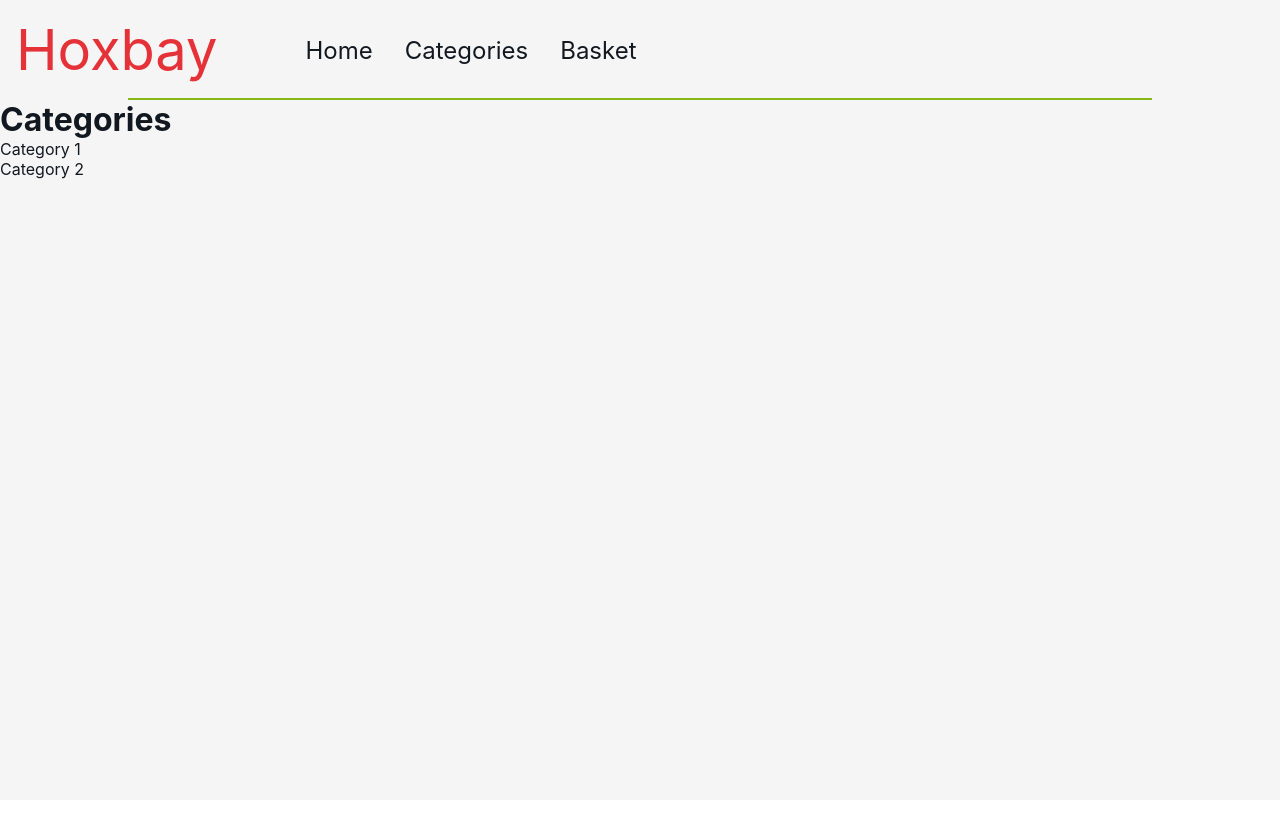
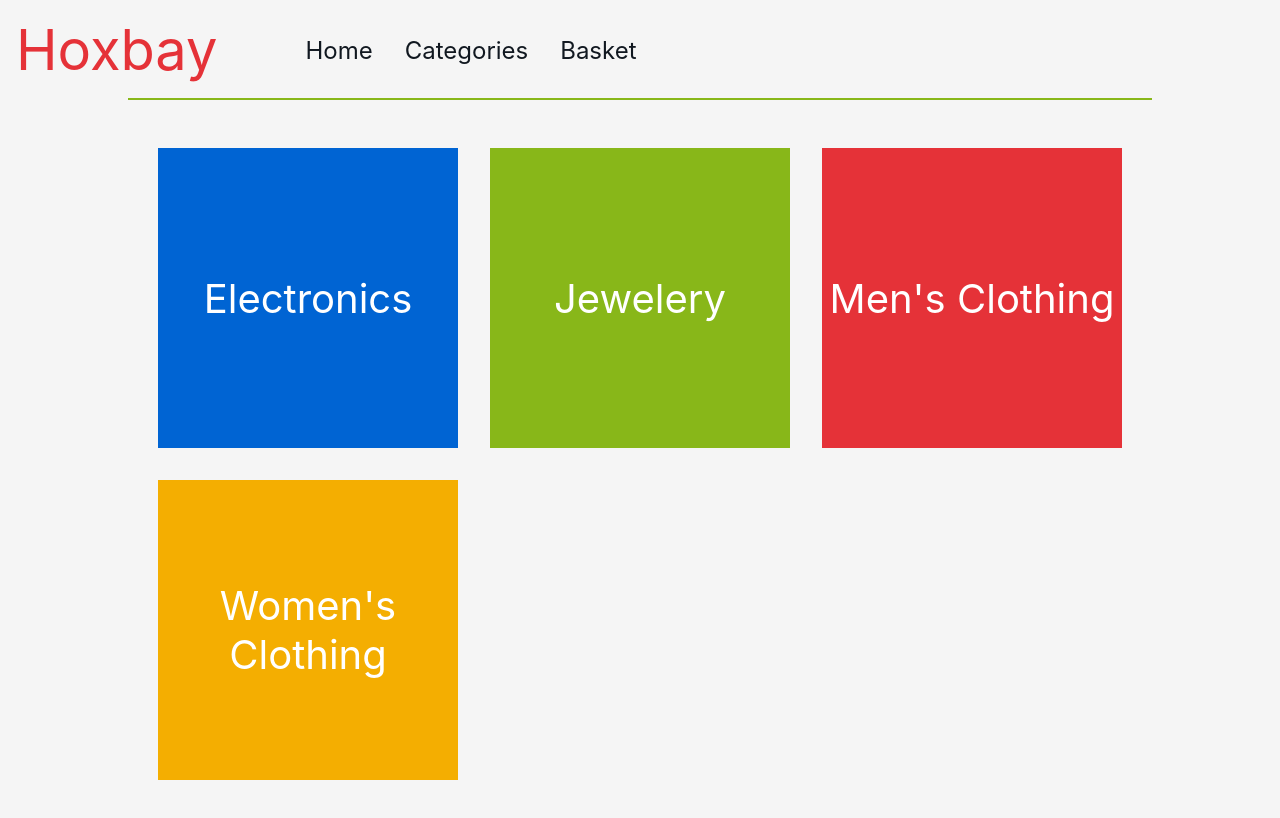
Before and after one commit to ramarinor/hoxton-react-hoxbay, a React (Create React App) app: page /categories in a window 1280 px wide. Shown: the top 818 px of the page. Built offline with nearby package versions, Linux system fonts and the light colour scheme; data requests are answered from the project's data file.

Commit message:
rendered categories page

```diff
--- /dev/null
+++ b/src/components/Category.jsx
@@ -0,0 +1,10 @@
+import { Link } from "react-router-dom";
+
+function Category({ category }) {
+  return (
+    <li className="category">
+      <Link to={`/categories/${category.id}`}>{category.name}</Link>
+    </li>
+  );
+}
+export default Category;
--- a/src/pages/Categories.jsx
+++ b/src/pages/Categories.jsx
@@ -1,21 +1,24 @@
-import { Link } from 'react-router-dom'
+import { useEffect, useState } from "react";
+import Category from "../components/Category";
 
-function Categories () {
-  // fetch categories from server
-
+function Categories() {
+  const [categories, setCategories] = useState([]);
+  useEffect(() => {
+    fetch("http://localhost:3000/categories")
+      .then((resp) => resp.json())
+      .then((categoriesFromServer) => setCategories(categoriesFromServer));
+  }, []);
   return (
-    <div>
-      <h1>Categories</h1>
-      <ul>
-        <li>
-          <Link to='/categories/1'>Category 1</Link>
-        </li>
-        <li>
-          <Link to='/categories/2'>Category 2</Link>
-        </li>
-      </ul>
-    </div>
-  )
+    <main>
+      <section className="categories-container main-wrapper">
+        <ul className="categories-container__list">
+          {categories.map((category) => (
+            <Category category={category} key={category.id} />
+          ))}
+        </ul>
+      </section>
+    </main>
+  );
 }
 
-export default Categories
+export default Categories;
--- a/src/pages/Products.jsx
+++ b/src/pages/Products.jsx
@@ -12,7 +12,7 @@ function Products() {
     <div className="products-container">
       <ul className="products-container__list">
         {products.map((product) => (
-          <ProductItem product={product} />
+          <ProductItem product={product} key={product.id} />
         ))}
       </ul>
     </div>
--- a/src/styles/index.css
+++ b/src/styles/index.css
@@ -188,7 +188,7 @@ img {
 /* Categories */
 .categories-container {
   height: 100%;
-  margin: 0 auto;
+  margin: 3rem auto;
 }
 
 .categories-container__list {
@@ -215,7 +215,19 @@ img {
   border: 2px solid var(--random-colour);
   background-color: var(--white);
 }
+.category:nth-child(1) {
+  background-color: var(--blue);
+}
 
+.category:nth-child(2) {
+  background-color: var(--green);
+}
+.category:nth-child(3) {
+  background-color: var(--red);
+}
+.category:nth-child(4) {
+  background-color: var(--yellow);
+}
 /* Basket */
 
 .basket-container {
```
